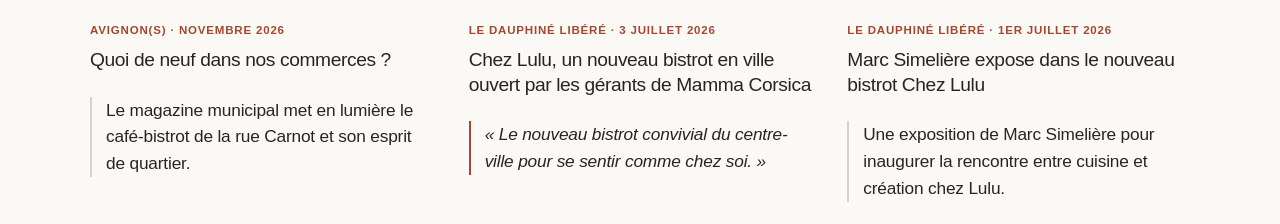
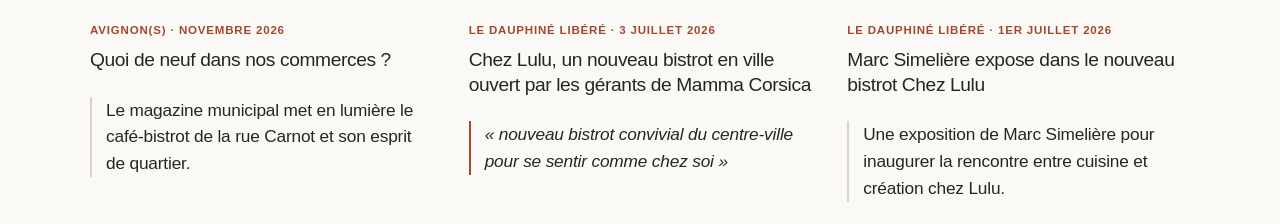
Before and after one commit to lambada46/chez-lulu-site, a Next.js app: page / in a window 1280 px wide. Shown: the part 3560-3784 px from the top of the page. Built offline with nearby package versions, Linux system fonts and the light colour scheme.

Commit message:
Use verbatim short press excerpt

```diff
--- a/app/page.tsx
+++ b/app/page.tsx
@@ -71,7 +71,7 @@ export default function Home(){return <>
       </a>
       <span className="pressSource">Le Dauphiné Libéré · 3 juillet 2026</span>
       <h3>Chez Lulu, un nouveau bistrot en ville ouvert par les gérants de Mamma Corsica</h3>
-      <blockquote>« Le nouveau bistrot convivial du centre-ville pour se sentir comme chez soi. »</blockquote>
+      <blockquote>« nouveau bistrot convivial du centre-ville pour se sentir comme chez soi »</blockquote>
       <a className="pressReadMore" href="https://www.ledauphine.com/economie/2026/07/03/chez-lulu-un-nouveau-bistrot-en-ville-faute-de-buvette-au-rocher-des-doms" target="_blank" rel="noopener noreferrer">Lire l’article original ↗</a>
     </article>
     <article className="pressArticle">
```
